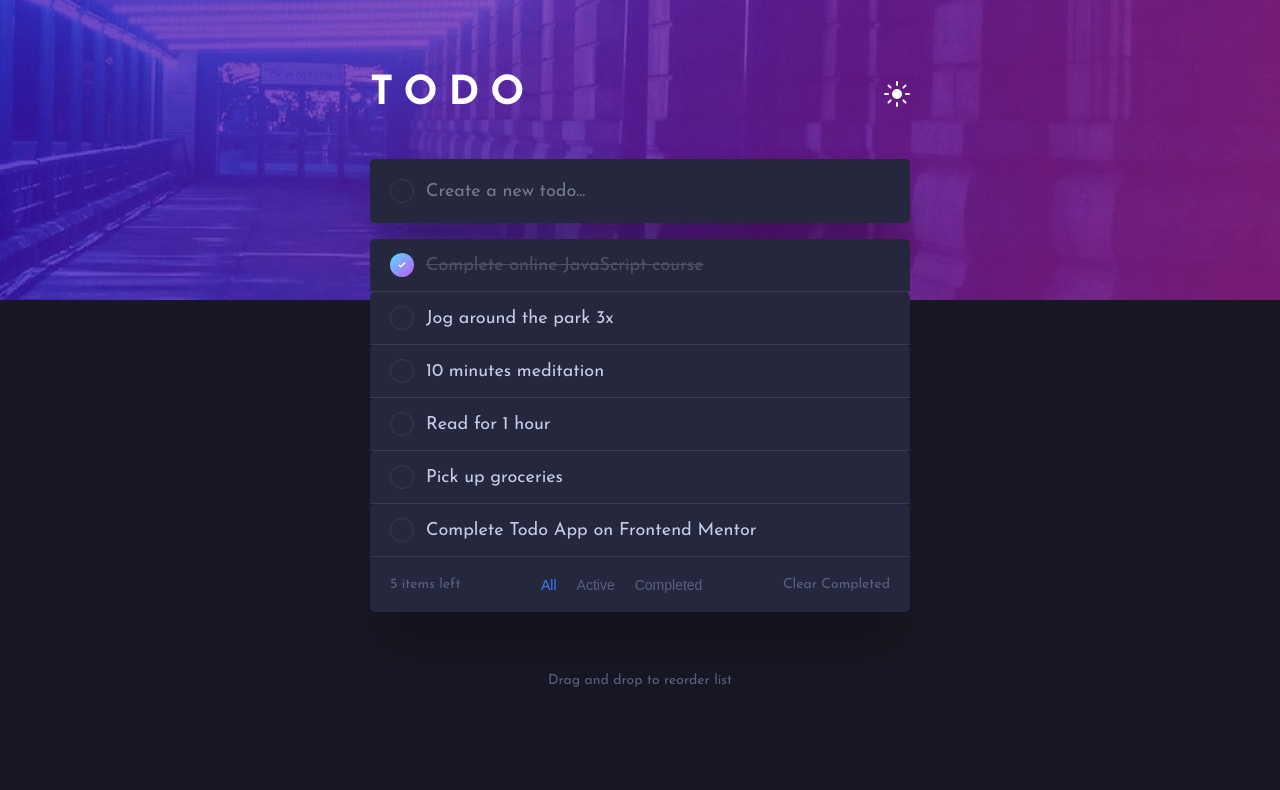
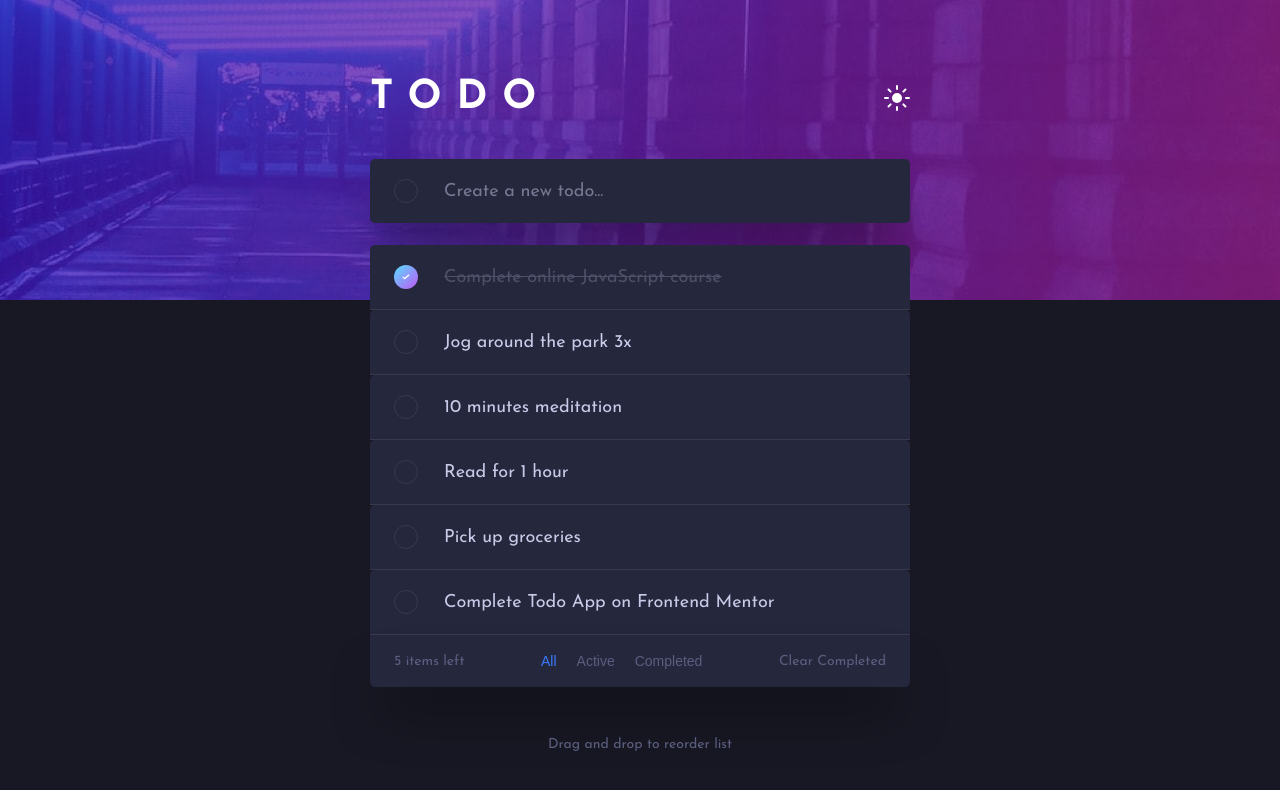
Before and after one commit to En-Jen/fm-todo-app, a React (Create React App) app: page / in a window 1280 px wide. Shown: the top 790 px of the page. Built offline with nearby package versions, Linux system fonts and the light colour scheme.

Commit message:
style desktop with PerfectPixel

```diff
--- a/src/components/AddTodo.js
+++ b/src/components/AddTodo.js
@@ -16,6 +16,7 @@ const InputCircle = styled.div`
 		width: 2.4rem;
 		min-width: 2.4rem;
 		height: 2.4rem;
+		margin-right: 2.6rem;
 	}
 `;
 
--- a/src/components/DragNDropMessage.js
+++ b/src/components/DragNDropMessage.js
@@ -3,7 +3,11 @@ import styled from 'styled-components';
 
 const DragAndDropText = styled.div`
 	width: 100%;
-	margin-top: 4.3rem;
+    margin-top: 4.3rem;
+
+    @media (min-width: 768px) {
+        margin-top: 3.2rem;
+	}
 
 	& .text {
 		color: ${p => p.theme.filterText};
--- a/src/components/Header.js
+++ b/src/components/Header.js
@@ -29,7 +29,7 @@ const HeaderWrapper = styled.div`
 	justify-content: space-between;
 
 	@media (min-width: 768px) {
-		margin-top: 5rem;
+		margin-top: 5.4rem;
 	}
 `;
 
@@ -42,6 +42,7 @@ const Heading = styled.h1`
 
 	@media (min-width: 768px) {
 		font-size: 4rem;
+		letter-spacing: 1.5rem;
 	}
 `;
 
--- a/src/components/ItemBox.js
+++ b/src/components/ItemBox.js
@@ -14,6 +14,7 @@ export const ItemBox = styled.div`
 	transition: background-color var(--transition);
 
 	@media (min-width: 768px) {
-		height: 6.4rem;
+        height: 6.4rem;
+        padding: 2.4rem;
 	}
 `;
--- a/src/components/Todo.js
+++ b/src/components/Todo.js
@@ -12,6 +12,11 @@ const TodoItem = styled(ItemBox)`
 	border-bottom: ${p => p.theme.todoBorder};
 	transition: border-bottom var(--transition),
 		background-color var(--transition);
+
+	@media (min-width: 768px) {
+        height: 6.5rem;
+        padding: 2.4rem;
+	}
 
 	&:first-child {
 		border-top-left-radius: 5px;
@@ -42,6 +47,7 @@ const CircleCheckbox = styled.button`
 		width: 2.4rem;
 		min-width: 2.4rem;
 		height: 2.4rem;
+		margin-right: 2.6rem;
 	}
 
 	&:hover {
--- a/src/components/TodoList.js
+++ b/src/components/TodoList.js
@@ -7,6 +7,10 @@ const TodoListContainer = styled.div`
 	margin-top: 1.6rem;
 	width: 100%;
 	max-width: 54rem;
+
+	@media (min-width: 768px) {
+        margin-top: 2.2rem;
+	}
 `;
 
 const reorder = (list, startIndex, endIndex) => {
--- a/src/components/TodosFilter.js
+++ b/src/components/TodosFilter.js
@@ -10,6 +10,11 @@ const FilterWrapper = styled(ItemBox)`
 	border-bottom-left-radius: 5px;
 	justify-content: space-between;
 	margin-bottom: 1.8rem;
+
+	@media (min-width: 768px) {
+		font-size: var(--font-size-secondary);
+		height: 5.2rem;
+	}
 
 	.items-left {
 		color: ${p => p.theme.filterText};
@@ -32,11 +37,6 @@ const FilterWrapper = styled(ItemBox)`
 
 	.btn-clear-completed:hover {
 		color: ${p => p.theme.filterTextHover};
-	}
-
-	@media (min-width: 768px) {
-		font-size: var(--font-size-secondary);
-		height: 5.5rem;
 	}
 `;
 
```
Also changed, not shown: 1 other file (tests, documents, lock files or other folders).
